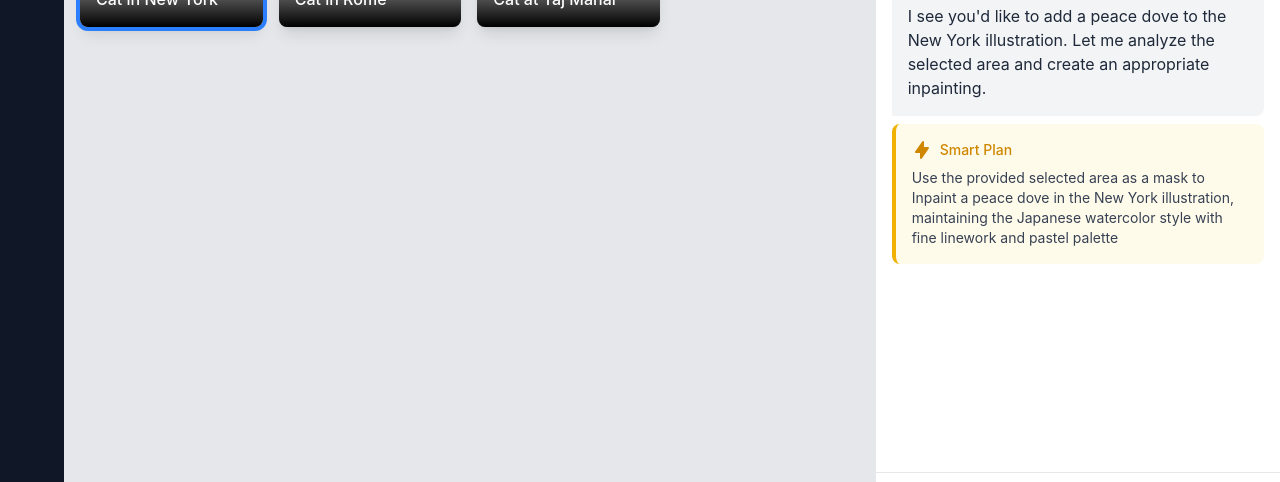
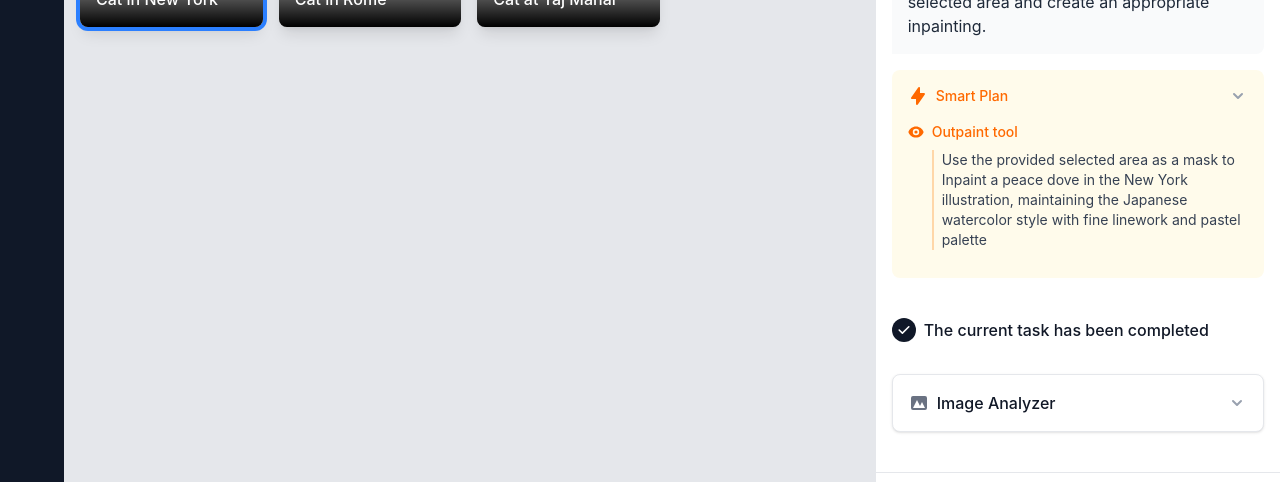
Before and after one commit to chenhaiyun/chat-studio-demo, a React (Vite) app: page /studio/1 in a window 1280 px wide. Shown: the part 245-727 px from the top of the page. Built offline with nearby package versions, Linux system fonts and the light colour scheme; grey boxes are pictures that could not be loaded.

Commit message:
fix: chat box

```diff
--- a/src/pages/StudioPage.tsx
+++ b/src/pages/StudioPage.tsx
@@ -1,4 +1,4 @@
-import { useState } from "react";
+import { useState, useRef, useEffect } from "react";
 // import { useParams } from 'react-router-dom';
 
 interface Message {
@@ -50,6 +50,9 @@ const ImagePlaceholder = ({
 const StudioPage = () => {
   // Using projectId from URL params (commented out to avoid ESLint warning)
   // const { projectId } = useParams<{ projectId: string }>();
+  const messagesEndRef = useRef<HTMLDivElement>(null);
+  const chatContainerRef = useRef<HTMLDivElement>(null);
+  const [shouldAutoScroll, setShouldAutoScroll] = useState(true);
   const [message, setMessage] = useState("");
   const [messages, setMessages] = useState<Message[]>([
     {
@@ -107,6 +110,37 @@ const StudioPage = () => {
     generatedContent[0].id
   );
   const [isThinking, setIsThinking] = useState(false);
+
+  // Function to scroll to bottom of messages
+  const scrollToBottom = () => {
+    if (shouldAutoScroll && messagesEndRef.current) {
+      messagesEndRef.current.scrollIntoView({ behavior: "smooth" });
+    }
+  };
+
+  // Handle scroll events to determine if we should auto-scroll
+  const handleScroll = () => {
+    if (!chatContainerRef.current) return;
+
+    const { scrollTop, scrollHeight, clientHeight } = chatContainerRef.current;
+    // If we're at the bottom (with a small buffer), enable auto-scroll
+    const isAtBottom = scrollHeight - scrollTop - clientHeight < 20;
+    setShouldAutoScroll(isAtBottom);
+  };
+
+  // Scroll to bottom when messages change
+  useEffect(() => {
+    scrollToBottom();
+  }, [messages, isThinking]);
+
+  // Add scroll event listener
+  useEffect(() => {
+    const chatContainer = chatContainerRef.current;
+    if (chatContainer) {
+      chatContainer.addEventListener('scroll', handleScroll);
+      return () => chatContainer.removeEventListener('scroll', handleScroll);
+    }
+  }, []);
 
   const handleSendMessage = (e: React.FormEvent) => {
     e.preventDefault();
@@ -265,7 +299,7 @@ const StudioPage = () => {
           </div>
 
           {/* Scrollable message area with flex-1 to take available space */}
-          <div className="flex-1 overflow-y-auto p-4 space-y-4">
+          <div ref={chatContainerRef} className="flex-1 overflow-y-auto p-4 space-y-4">
             {messages.map((msg) => (
               <div key={msg.id}>
                 <div
@@ -277,7 +311,7 @@ const StudioPage = () => {
                     className={`max-w-xs lg:max-w-md rounded-lg p-4 ${
                       msg.sender === "user"
                         ? "bg-blue-500 text-white rounded-br-none"
-                        : "bg-gray-100 text-gray-800 rounded-bl-none"
+                        : "bg-gray-50 text-gray-800 rounded-bl-none"
                     }`}
                   >
                     {msg.sender === "user" ? (
@@ -299,29 +333,82 @@ const StudioPage = () => {
                   </div>
                 </div>
 
-                {/* AI thinking section displayed full width */}
+                {/* AI thinking section displayed full width - collapsible */}
                 {msg.thinking && (
-                  <div className="w-full mt-2 mb-4">
-                    <div className="p-4 bg-amber-50 rounded-lg text-sm text-gray-700 border-l-4 border-yellow-500">
-                      <div className="flex items-center mb-2">
-                        <svg xmlns="http://www.w3.org/2000/svg" className="h-5 w-5 text-yellow-600 mr-2" viewBox="0 0 20 20" fill="currentColor">
-                          <path fillRule="evenodd" d="M11.3 1.046A1 1 0 0112 2v5h4a1 1 0 01.82 1.573l-7 10A1 1 0 018 18v-5H4a1 1 0 01-.82-1.573l7-10a1 1 0 011.12-.38z" clipRule="evenodd" />
+                  <div className="w-full mt-4 mb-6">
+                    <div className="bg-amber-50 rounded-lg text-sm text-gray-700">
+                      {/* Smart Plan header - collapsible */}
+                      <div className="flex items-center justify-between p-4 cursor-pointer">
+                        <div className="flex items-center">
+                          <svg xmlns="http://www.w3.org/2000/svg" className="h-5 w-5 text-orange-500 mr-2" viewBox="0 0 20 20" fill="currentColor">
+                            <path fillRule="evenodd" d="M11.3 1.046A1 1 0 0112 2v5h4a1 1 0 01.82 1.573l-7 10A1 1 0 018 18v-5H4a1 1 0 01-.82-1.573l7-10a1 1 0 011.12-.38z" clipRule="evenodd" />
+                          </svg>
+                          <div className="font-medium text-orange-500">
+                            Smart Plan
+                          </div>
+                        </div>
+                        <svg xmlns="http://www.w3.org/2000/svg" className="h-5 w-5 text-gray-400" viewBox="0 0 20 20" fill="currentColor">
+                          <path fillRule="evenodd" d="M5.293 7.293a1 1 0 011.414 0L10 10.586l3.293-3.293a1 1 0 111.414 1.414l-4 4a1 1 0 01-1.414 0l-4-4a1 1 0 010-1.414z" clipRule="evenodd" />
                         </svg>
-                        <div className="font-medium text-yellow-600">
-                          Smart Plan
+                      </div>
+
+                      {/* Smart Plan content */}
+                      <div className="px-4 pb-4">
+                        {/* Tool items */}
+                        <div className="mb-3">
+                          <div className="flex items-center mb-2">
+                            <svg xmlns="http://www.w3.org/2000/svg" className="h-4 w-4 text-orange-500 mr-2" viewBox="0 0 20 20" fill="currentColor">
+                              <path d="M10 12a2 2 0 100-4 2 2 0 000 4z" />
+                              <path fillRule="evenodd" d="M.458 10C1.732 5.943 5.522 3 10 3s8.268 2.943 9.542 7c-1.274 4.057-5.064 7-9.542 7S1.732 14.057.458 10zM14 10a4 4 0 11-8 0 4 4 0 018 0z" clipRule="evenodd" />
+                            </svg>
+                            <span className="text-orange-500 font-medium">Outpaint tool</span>
+                          </div>
+                          <div className="ml-6 pl-2 border-l-2 border-orange-200">
+                            {msg.thinking}
+                          </div>
                         </div>
                       </div>
-                      {msg.thinking}
                     </div>
                   </div>
                 )}
               </div>
             ))}
 
+            {/* Task completion indicator */}
+            <div className="w-full py-4">
+              <div className="flex items-center">
+                <div className="h-6 w-6 rounded-full bg-gray-900 flex items-center justify-center text-white text-xs mr-2">
+                  <svg xmlns="http://www.w3.org/2000/svg" className="h-4 w-4" viewBox="0 0 20 20" fill="currentColor">
+                    <path fillRule="evenodd" d="M16.707 5.293a1 1 0 010 1.414l-8 8a1 1 0 01-1.414 0l-4-4a1 1 0 011.414-1.414L8 12.586l7.293-7.293a1 1 0 011.414 0z" clipRule="evenodd" />
+                  </svg>
+                </div>
+                <span className="font-medium">The current task has been completed</span>
+              </div>
+            </div>
+
+            {/* Image Analyzer section */}
+            <div className="w-full mb-6">
+              <div className="bg-white rounded-lg shadow-sm border border-gray-200">
+                <div className="flex items-center justify-between p-4 cursor-pointer">
+                  <div className="flex items-center">
+                    <svg xmlns="http://www.w3.org/2000/svg" className="h-5 w-5 text-gray-500 mr-2" viewBox="0 0 20 20" fill="currentColor">
+                      <path fillRule="evenodd" d="M4 3a2 2 0 00-2 2v10a2 2 0 002 2h12a2 2 0 002-2V5a2 2 0 00-2-2H4zm12 12H4l4-8 3 6 2-4 3 6z" clipRule="evenodd" />
+                    </svg>
+                    <div className="font-medium">
+                      Image Analyzer
+                    </div>
+                  </div>
+                  <svg xmlns="http://www.w3.org/2000/svg" className="h-5 w-5 text-gray-400" viewBox="0 0 20 20" fill="currentColor">
+                    <path fillRule="evenodd" d="M5.293 7.293a1 1 0 011.414 0L10 10.586l3.293-3.293a1 1 0 111.414 1.414l-4 4a1 1 0 01-1.414 0l-4-4a1 1 0 010-1.414z" clipRule="evenodd" />
+                  </svg>
+                </div>
+              </div>
+            </div>
+
             {isThinking && (
               <div>
                 <div className="flex justify-start">
-                  <div className="max-w-xs lg:max-w-md rounded-lg p-4 bg-gray-100 text-gray-800 rounded-bl-none">
+                  <div className="max-w-xs lg:max-w-md rounded-lg p-4 bg-gray-50 text-gray-800 rounded-bl-none">
                     <div className="flex items-center mb-1">
                       <div className="h-6 w-6 rounded-full bg-gray-800 flex items-center justify-center text-white text-xs">
                         L
@@ -343,6 +430,8 @@ const StudioPage = () => {
                 </div>
               </div>
             )}
+            {/* Invisible element to scroll to */}
+            <div ref={messagesEndRef} />
           </div>
 
           {/* Fixed input area at the bottom */}
```
